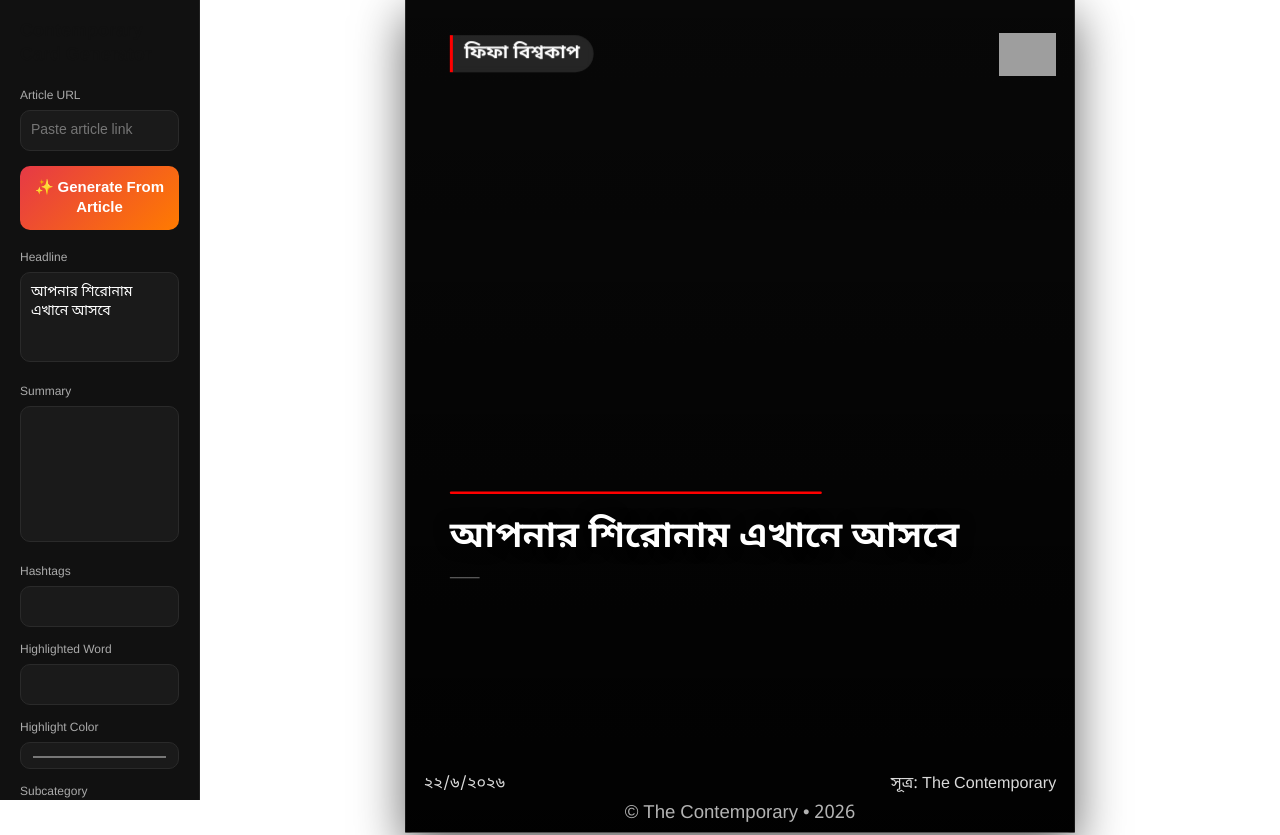
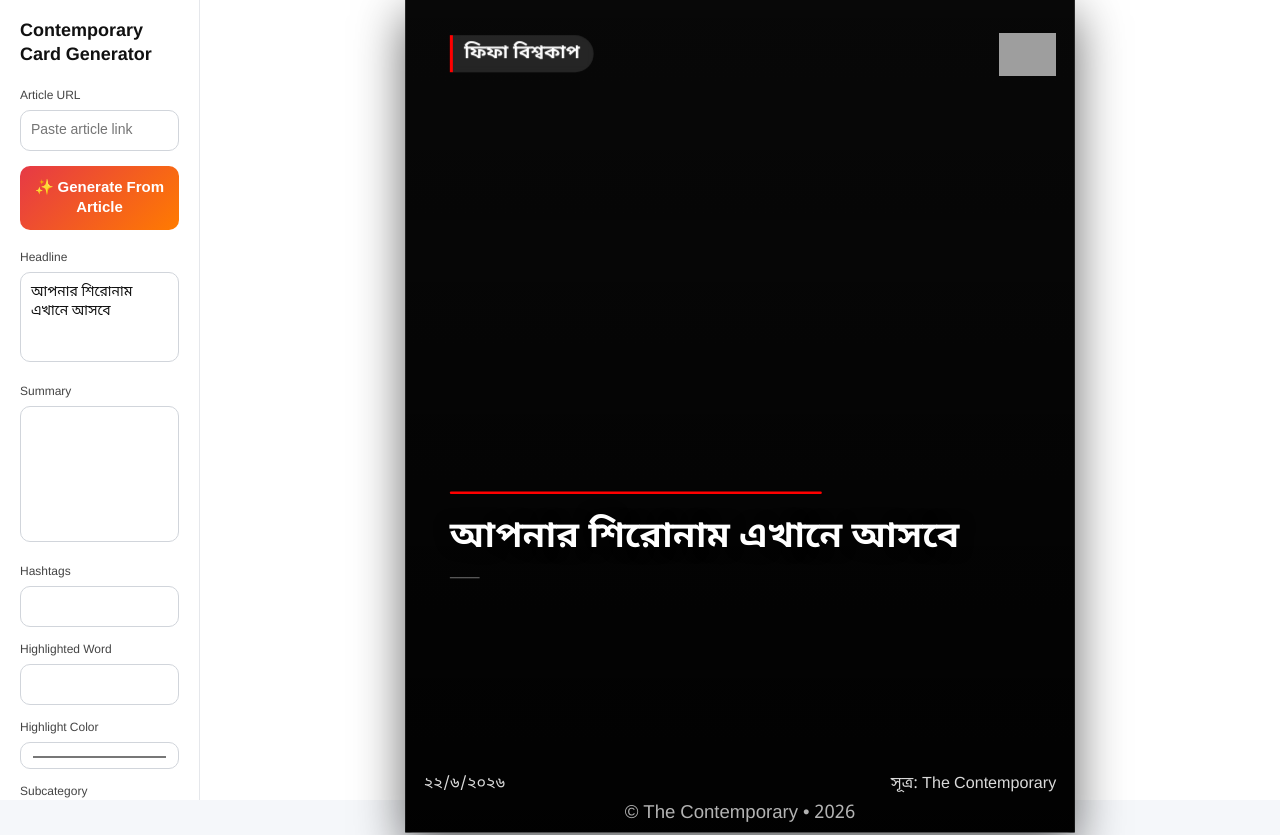
Before and after one commit to Sumaiya-Tabassum42/manual_temp, a React (Vite) app: page / in a window 1280 px wide. Shown: the top 835 px of the page. Built offline with nearby package versions, Linux system fonts and the light colour scheme; grey boxes are pictures that could not be loaded.

Commit message:
Update index.css

```diff
--- a/src/index.css
+++ b/src/index.css
@@ -19,8 +19,8 @@ sans-serif;
 }
 
 body {
-  background: #ffffff;
-  color: #111111;
+  background: #f5f7fa;
+
 
   -webkit-font-smoothing: antialiased;
   -moz-osx-font-smoothing: grayscale;
@@ -74,8 +74,8 @@ cursor:not-allowed;
 /* LEFT PANEL */
 .editor {
   width: 380px;
-  background: #111;
-  border-right: 1px solid #222;
+  background: #ffffff;
+  border-right: 1px solid #e5e7eb;
   padding: 20px;
   overflow-y: auto;
 }
@@ -83,6 +83,7 @@ cursor:not-allowed;
 .panel-title {
   font-size: 18px;
   margin-bottom: 20px;
+  color: #111;
 }
 
 /* INPUT GROUPS */
@@ -93,7 +94,7 @@ cursor:not-allowed;
 .group label {
   display: block;
   font-size: 12px;
-  color: #aaa;
+  color: #444;
   margin-bottom: 6px;
 }
 
@@ -104,9 +105,9 @@ cursor:not-allowed;
   width: 100%;
   padding: 10px;
   border-radius: 10px;
-  border: 1px solid #2a2a2a;
-  background: #1a1a1a;
-  color: white;
+  border: 1px solid #d1d5db;
+  background: #ffffff;
+  color: #111111;
   outline: none;
   font-size: 14px;
 }
```
